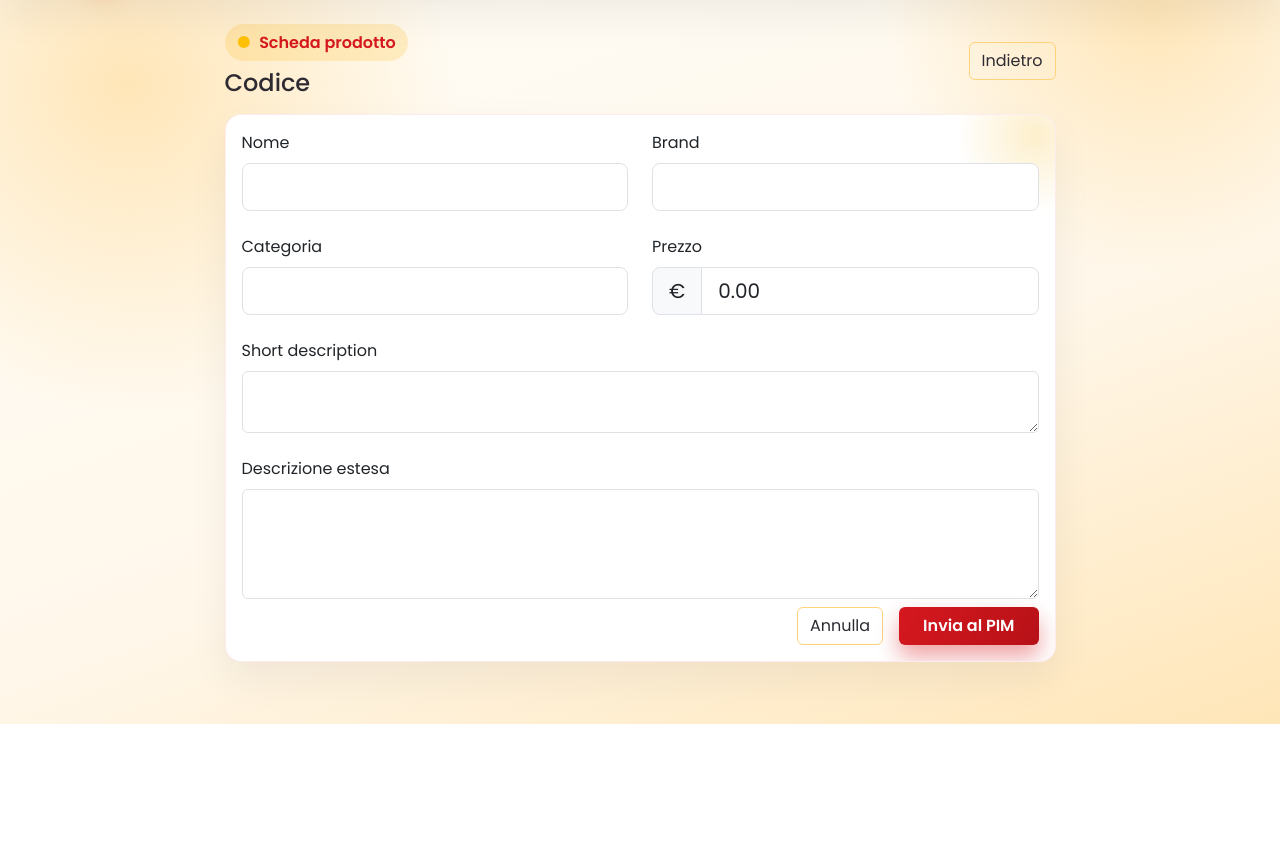
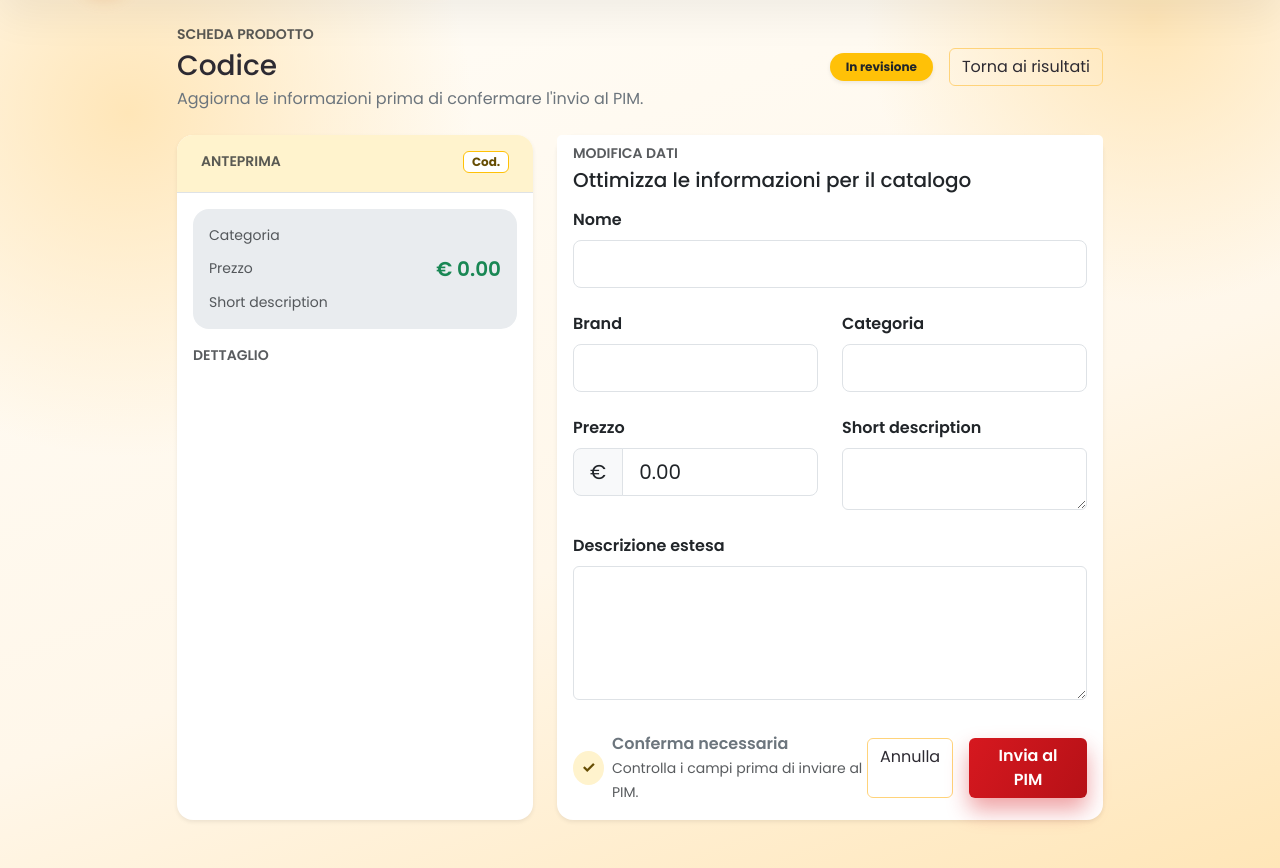
Before and after one commit to pcarella/TestCodex, a Flask app: template templates/product.html in a window 1280 px wide. Shown: the part 76-944 px from the top of the page. Before the commit the page ends 800 px from the top, so only its background shows below. Run offline with Flask 3, Linux system fonts and the light colour scheme; the template is opened without the code that fills it, so the values that code supplies are empty.

Commit message:
Refresh product edit layout

```diff
--- a/templates/product.html
+++ b/templates/product.html
@@ -1,56 +1,104 @@
 {% extends 'base.html' %}
 {% block content %}
-<div class="row justify-content-center mb-3">
-  <div class="col-lg-9">
-    <div class="d-flex align-items-center justify-content-between">
+<div class="row justify-content-center mb-4">
+  <div class="col-xl-10 col-xxl-9">
+    <div class="d-flex align-items-center justify-content-between flex-wrap gap-3">
       <div>
-        <div class="section-title mb-2"><span class="text-warning">●</span> Scheda prodotto</div>
-        <h1 class="h4 mb-0">Codice {{ product.code }}</h1>
+        <p class="text-uppercase text-muted fw-semibold mb-1 small">Scheda prodotto</p>
+        <h1 class="h3 mb-1">Codice {{ product.code }}</h1>
+        <p class="mb-0 text-secondary">Aggiorna le informazioni prima di confermare l'invio al PIM.</p>
       </div>
-      <a class="btn btn-outline-secondary" href="{{ url_for('results') }}">Indietro</a>
+      <div class="d-flex align-items-center gap-3">
+        <div class="badge rounded-pill text-bg-warning text-dark px-3 py-2 shadow-sm">In revisione</div>
+        <a class="btn btn-outline-secondary" href="{{ url_for('results') }}">Torna ai risultati</a>
+      </div>
     </div>
   </div>
 </div>
 
-<div class="row justify-content-center">
-  <div class="col-lg-9">
-    <div class="card brand-card">
+<div class="row justify-content-center g-4">
+  <div class="col-xl-4 col-xxl-3">
+    <div class="card h-100 border-0 shadow-sm overflow-hidden">
+      <div class="bg-warning-subtle px-4 py-3 border-bottom">
+        <div class="d-flex align-items-start justify-content-between">
+          <div>
+            <p class="text-uppercase text-muted fw-semibold mb-1 small">Anteprima</p>
+            <h2 class="h5 mb-0">{{ product.name }}</h2>
+            <p class="text-secondary mb-0">{{ product.brand }}</p>
+          </div>
+          <div class="badge bg-white text-warning-emphasis border border-warning">Cod. {{ product.code }}</div>
+        </div>
+      </div>
+      <div class="card-body d-flex flex-column gap-3">
+        <div class="rounded-4 bg-body-secondary p-3">
+          <div class="d-flex justify-content-between align-items-center mb-2">
+            <span class="text-muted small">Categoria</span>
+            <span class="badge text-bg-light border">{{ product.category }}</span>
+          </div>
+          <div class="d-flex justify-content-between align-items-center mb-2">
+            <span class="text-muted small">Prezzo</span>
+            <div class="fw-semibold fs-5 text-success">€ {{ '%.2f'|format(product.price) }}</div>
+          </div>
+          <div class="text-muted small">Short description</div>
+          <p class="mb-0 fw-medium">{{ product.short_description }}</p>
+        </div>
+        <div>
+          <p class="text-muted text-uppercase small fw-semibold mb-2">Dettaglio</p>
+          <p class="mb-0 text-body-secondary">{{ product.long_description }}</p>
+        </div>
+      </div>
+    </div>
+  </div>
+
+  <div class="col-xl-6 col-xxl-6">
+    <div class="card border-0 shadow-sm">
+      <div class="card-header bg-white border-0 pb-0">
+        <p class="text-uppercase text-muted fw-semibold mb-1 small">Modifica dati</p>
+        <h2 class="h5 mb-0">Ottimizza le informazioni per il catalogo</h2>
+      </div>
       <div class="card-body">
         <form method="post" class="row g-4">
-          <div class="col-md-6">
-            <label class="form-label" for="name">Nome</label>
+          <div class="col-12">
+            <label class="form-label fw-semibold" for="name">Nome</label>
             <input type="text" class="form-control form-control-lg" id="name" name="name" value="{{ product.name }}" required />
           </div>
           <div class="col-md-6">
-            <label class="form-label" for="brand">Brand</label>
+            <label class="form-label fw-semibold" for="brand">Brand</label>
             <input type="text" class="form-control form-control-lg" id="brand" name="brand" value="{{ product.brand }}" required />
           </div>
-
           <div class="col-md-6">
-            <label class="form-label" for="category">Categoria</label>
+            <label class="form-label fw-semibold" for="category">Categoria</label>
             <input type="text" class="form-control form-control-lg" id="category" name="category" value="{{ product.category }}" required />
           </div>
           <div class="col-md-6">
-            <label class="form-label" for="price">Prezzo</label>
+            <label class="form-label fw-semibold" for="price">Prezzo</label>
             <div class="input-group input-group-lg">
               <span class="input-group-text">€</span>
               <input type="number" step="0.01" class="form-control" id="price" name="price" value="{{ '%.2f'|format(product.price) }}" required />
             </div>
           </div>
-
-          <div class="col-12">
-            <label class="form-label" for="short_description">Short description</label>
+          <div class="col-md-6">
+            <label class="form-label fw-semibold" for="short_description">Short description</label>
             <textarea class="form-control" id="short_description" name="short_description" rows="2" required>{{ product.short_description }}</textarea>
           </div>
-
           <div class="col-12">
-            <label class="form-label" for="long_description">Descrizione estesa</label>
-            <textarea class="form-control" id="long_description" name="long_description" rows="4" required>{{ product.long_description }}</textarea>
+            <label class="form-label fw-semibold" for="long_description">Descrizione estesa</label>
+            <textarea class="form-control" id="long_description" name="long_description" rows="5" required>{{ product.long_description }}</textarea>
           </div>
-
-          <div class="d-flex justify-content-end gap-3 mt-2">
-            <a class="btn btn-outline-secondary" href="{{ url_for('results') }}">Annulla</a>
-            <button type="submit" class="btn btn-primary px-4">Invia al PIM</button>
+          <div class="d-flex justify-content-between align-items-center pt-2">
+            <div class="d-flex align-items-center gap-2 text-secondary">
+              <div class="rounded-circle bg-warning-subtle text-warning-emphasis d-inline-flex align-items-center justify-content-center fw-bold" style="width: 34px; height: 34px;">
+                ✓
+              </div>
+              <div>
+                <div class="fw-semibold">Conferma necessaria</div>
+                <small class="text-muted">Controlla i campi prima di inviare al PIM.</small>
+              </div>
+            </div>
+            <div class="d-flex gap-3">
+              <a class="btn btn-outline-secondary" href="{{ url_for('results') }}">Annulla</a>
+              <button type="submit" class="btn btn-primary px-4">Invia al PIM</button>
+            </div>
           </div>
         </form>
       </div>
```
